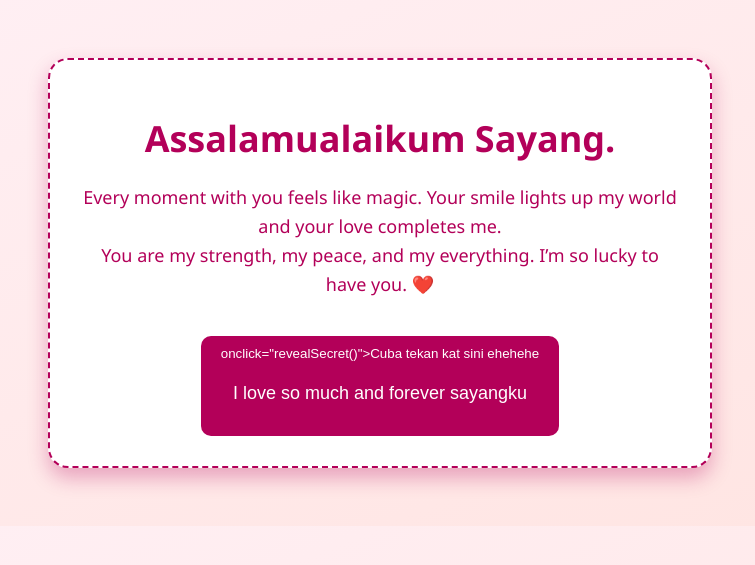
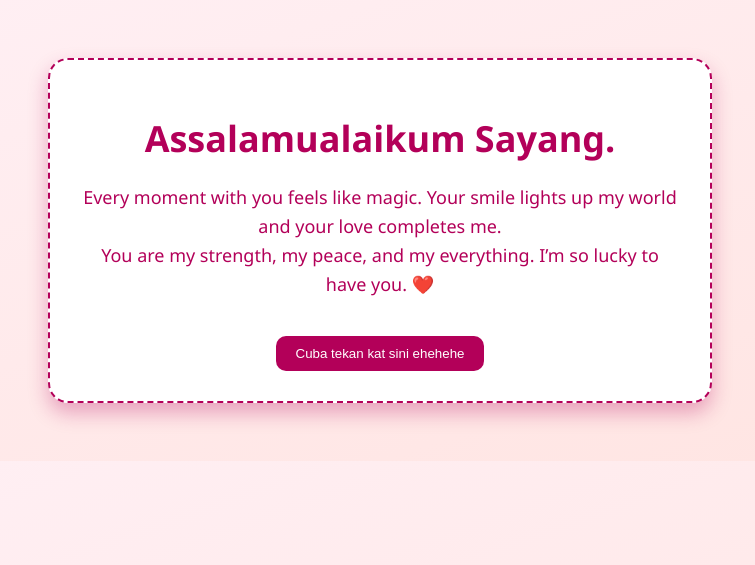
Before and after one commit to arifnoob0/digital-love-letter, a Flask app: page / in a window 1280 px wide. Shown: the top 565 px of the page, without its empty margins (260-1015 px from the left). Run offline with Flask 3, Linux system fonts and the light colour scheme.

Commit message:
Fix button click to reveal secret message

```diff
--- a/templates/index.html
+++ b/templates/index.html
@@ -12,9 +12,16 @@
 			Every moment with you feels like magic. Your smile lights up my world and your love completes me. <br>
             You are my strength, my peace, and my everything. I’m so lucky to have you. ❤️
 		</p>
-		<button> onclick="revealSecret()">Cuba tekan kat sini ehehehe</button?
-		<div id=secret-message" style="display:none;">
-			<p> I love so much and forever sayangku </p>
+		<button onclick="revealSecret()">Cuba tekan kat sini ehehehe</button>
+    <div id="secret-message" style="display:none; margin-top: 20px;">
+    <p>I love you so much and forever, sayangku ❤️</p>
+    </div>
+<script>
+    function revealSecret() {
+        document.getElementById("secret-message").style.display = "block";
+    }
+</script>
+
 		</div>
 		<script>
 			function revealSecret() {
```
